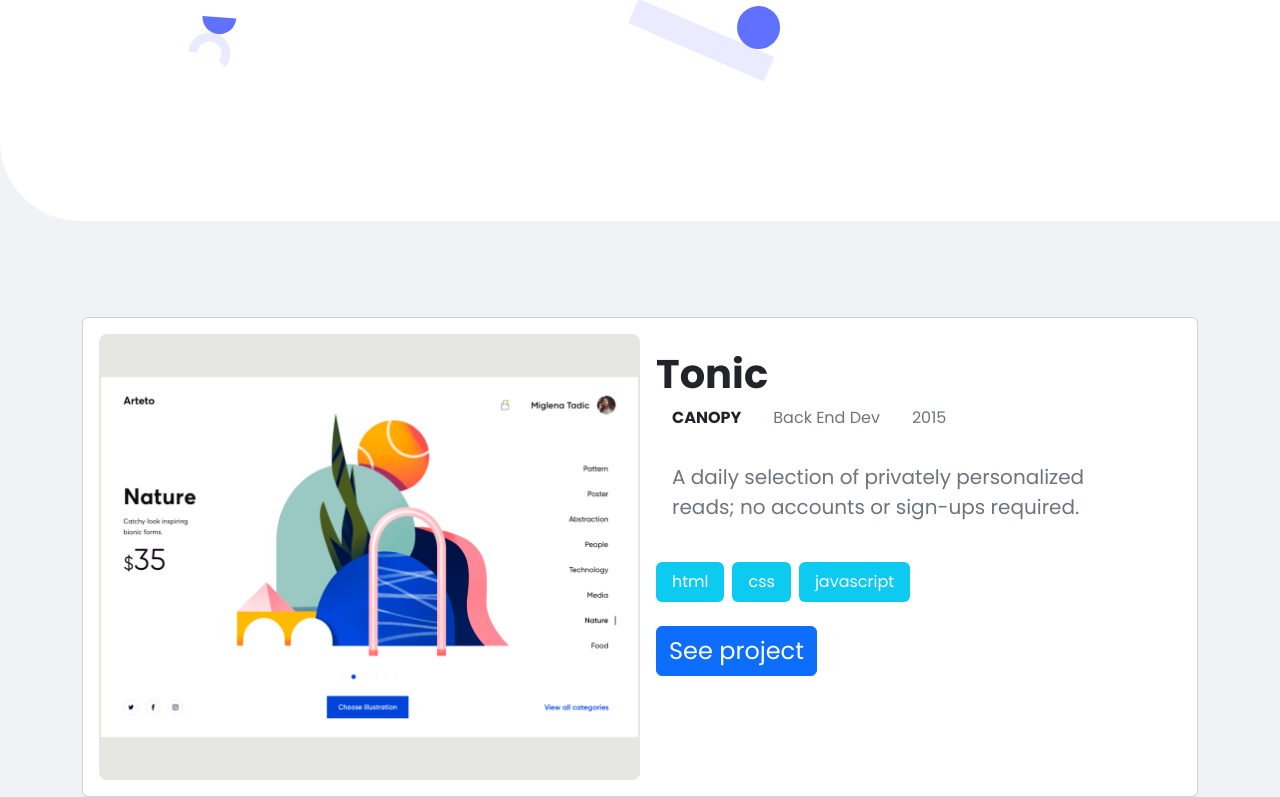
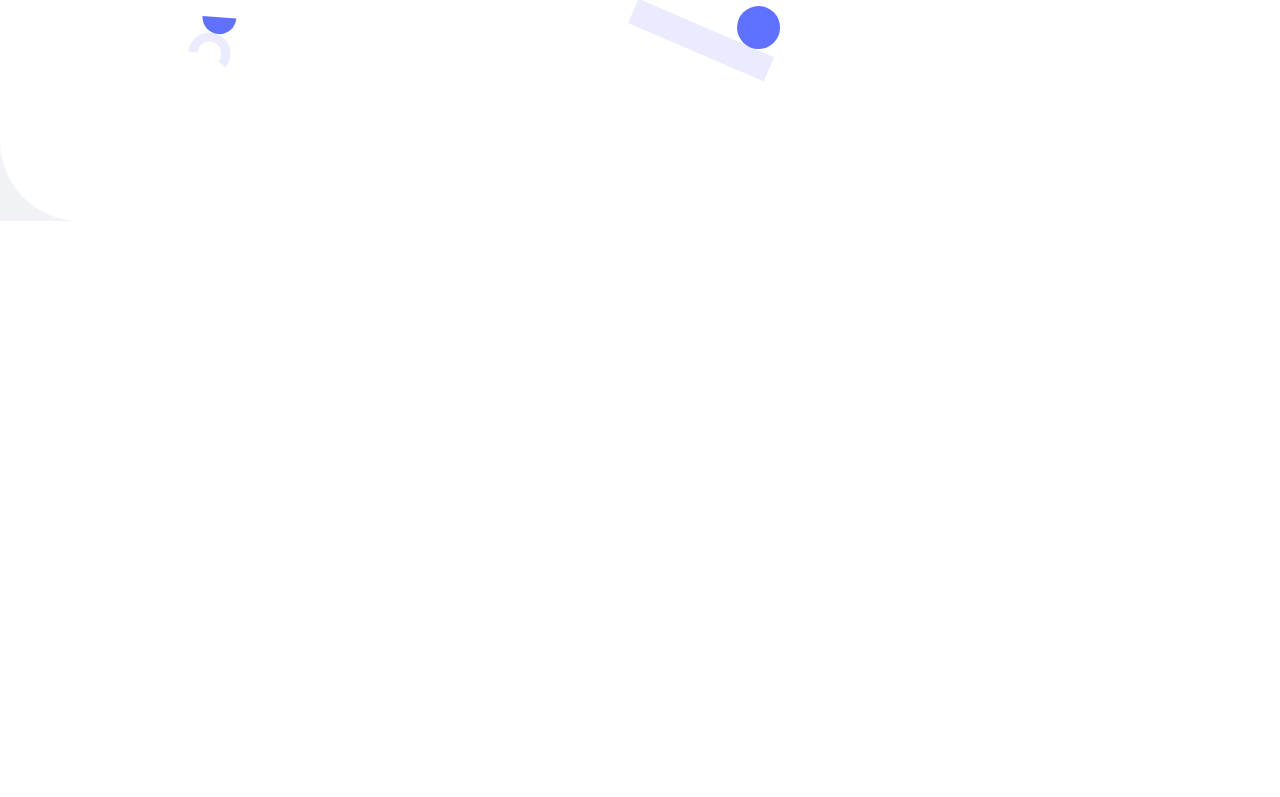
Before and after one commit to abdullah97-pro/Portfolio-Bootstrap, a website: page index.html in a window 1280 px wide. Shown: the part 659-1456 px from the top of the page. After the commit the page ends 880 px from the top, so only its background shows below. Drawn offline with nearby package versions, Linux system fonts and the light colour scheme.

Commit message:
fix error again

```diff
--- a/index.html
+++ b/index.html
@@ -92,69 +92,7 @@
         </section>
       </section>
 
-      <section class="container mt-5 pt-5">
-        <div class="card p-3">
-          <div class="row g-0">
-            <div class="col-md-6">
-              <img
-                src="./Icons/desktop/1 Snapshoot Portfolio.png"
-                class="img-fluid rounded-start"
-                alt="..."
-                style="width: 100%"
-              />
-            </div>
-            <div class="col-md-6">
-              <div class="card-body">
-                <span class="card-title text-capitalize h1 fw-bolder"
-                  >tonic</span
-                >
-                <ul class="nav">
-                  <li class="nav-item">
-                    <a
-                      href="#"
-                      class="nav-link text-uppercase text-dark fw-bold"
-                      >canopy</a
-                    >
-                  </li>
-                  <li class="nav-item">
-                    <a href="#" class="nav-link text-capitalize text-secondary"
-                      >back end dev</a
-                    >
-                  </li>
-                  <li class="nav-item">
-                    <a href="#" class="nav-link text-secondary">2015</a>
-                  </li>
-                </ul>
-                <p class="card-text text-secondary px-3 py-4 fs-5">
-                  A daily selection of privately personalized reads; no accounts
-                  or sign-ups required.
-                </p>
-                <ul class="nav">
-                  <li class="nav-item">
-                    <a href="#" class="nav-link bg-info rounded text-white"
-                      >html</a
-                    >
-                  </li>
-                  <li class="nav-item">
-                    <a href="#" class="nav-link bg-info rounded text-white mx-2"
-                      >css</a
-                    >
-                  </li>
-                  <li class="nav-item">
-                    <a href="#" class="nav-link bg-info rounded text-white"
-                      >javascript</a
-                    >
-                  </li>
-                </ul>
 
-                <button class="btn btn-primary text-white fs-4 mt-4">
-                  See project
-                </button>
-              </div>
-            </div>
-          </div>
-        </div>
-      </section>
     </section>
   </body>
 </html>
```
